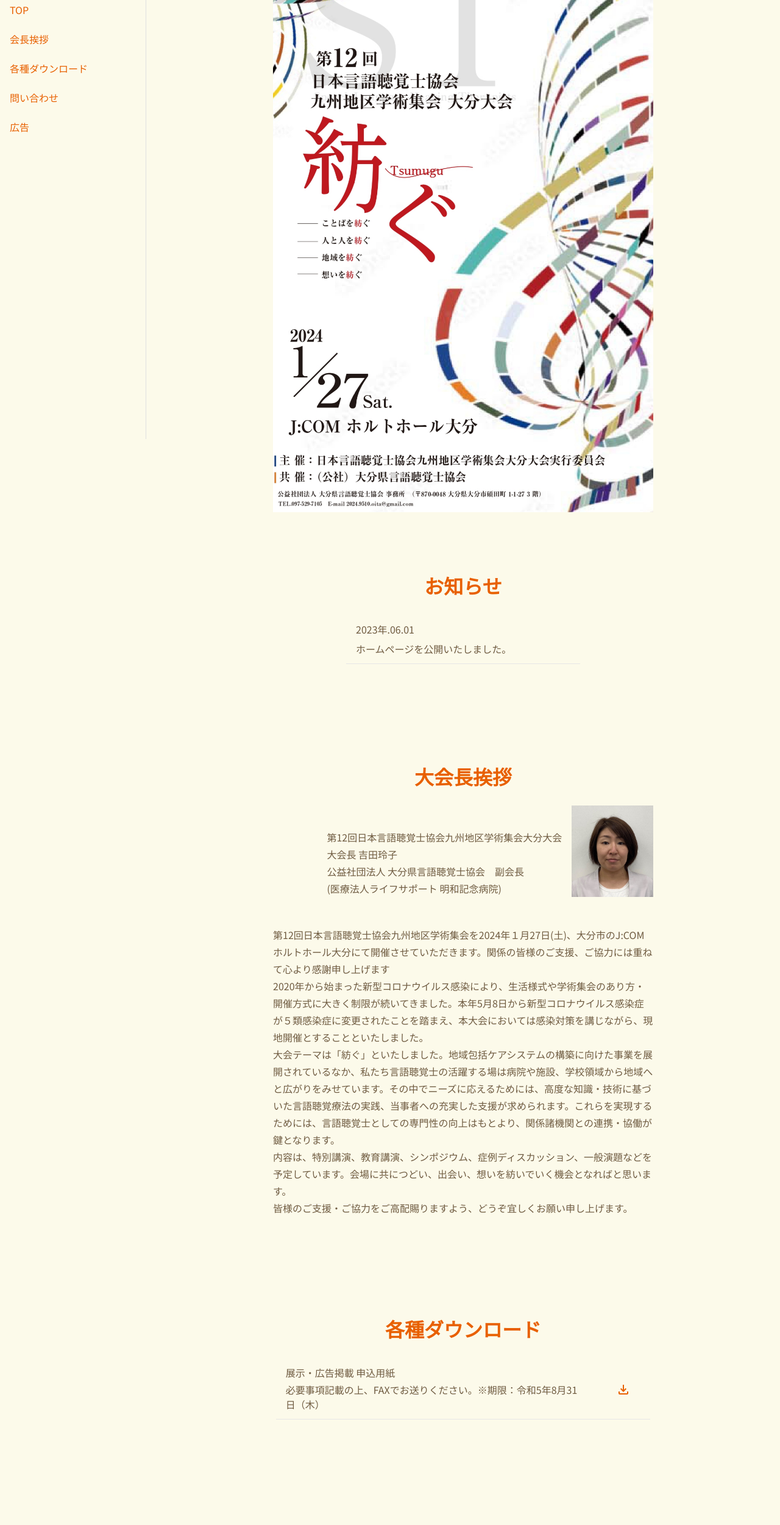
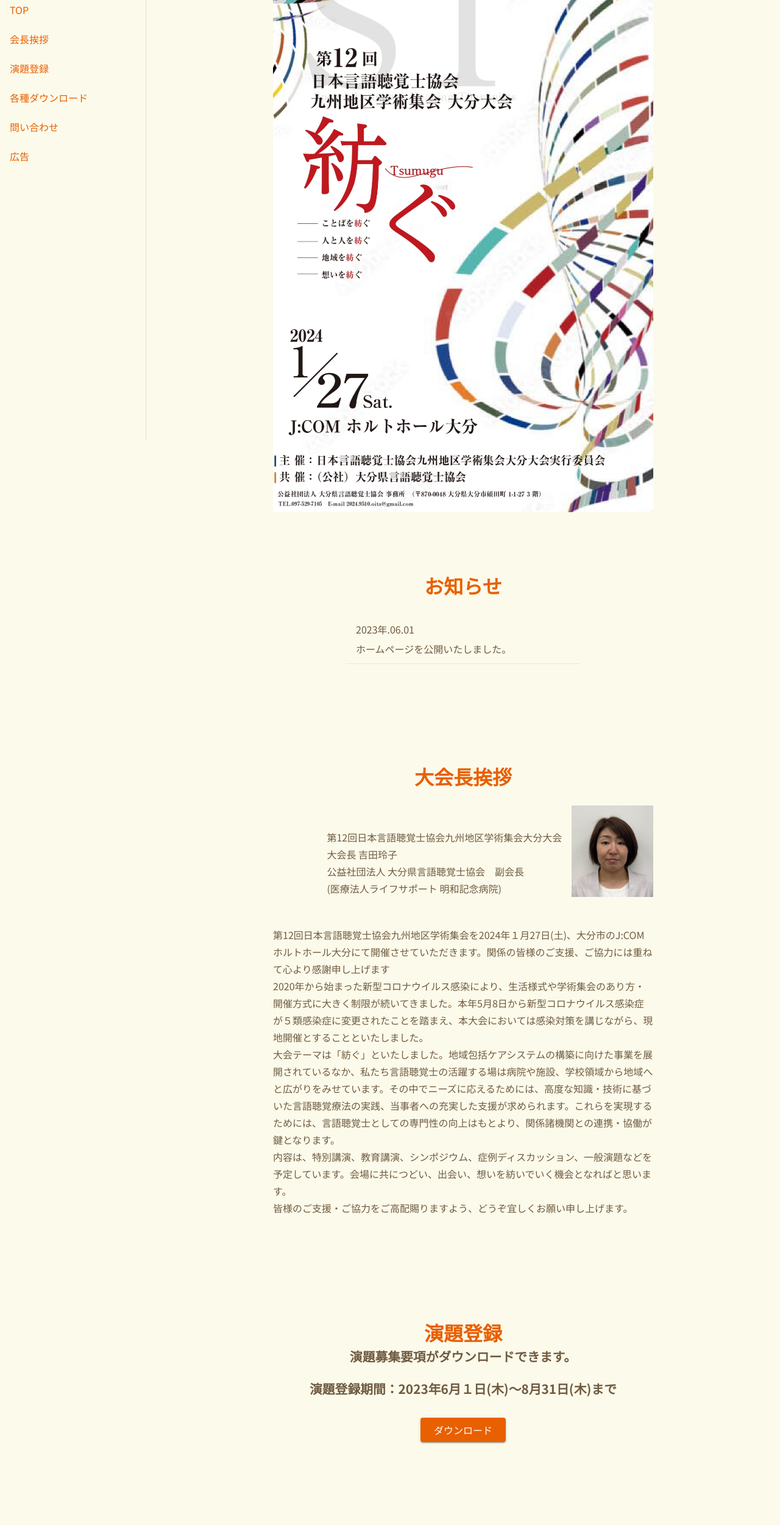
Before and after one commit to STSocietyOitaConference/top, a React (Create React App) app in the folder st-society-oita/: page / in a window 1280 px wide. Shown: the part 80-2581 px from the top of the page at 61% size. Built offline with nearby package versions, Linux system fonts and the light colour scheme.

Commit message:
演題登録追加

```diff
--- a/st-society-oita/src/Main.tsx
+++ b/st-society-oita/src/Main.tsx
@@ -54,7 +54,7 @@ function Main(props: Props) {
           // "プログラム",
           // "スケジュール",
           // "参加登録",
-          // "演題登録",
+          "演題登録",
           "各種ダウンロード",
           "問い合わせ",
           "広告",
@@ -169,9 +169,9 @@ function Main(props: Props) {
               {/* <Grid item xs={2} sm={4} md={4}>
                 <Registration />
               </Grid> */}
-              {/* <Grid item>
+              <Grid item>
                 <AbstractRegistration />
-              </Grid> */}
+              </Grid>
               <Grid item>
                 <Downloads />
               </Grid>
```
